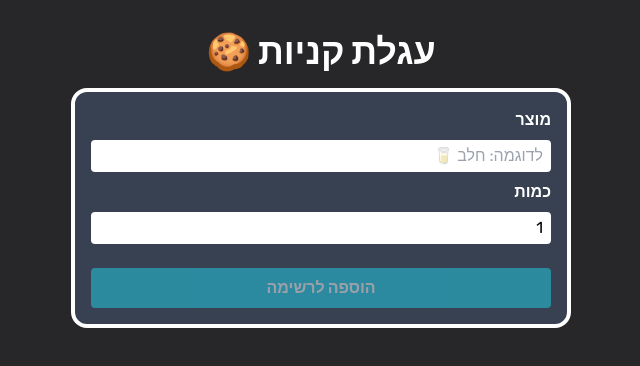
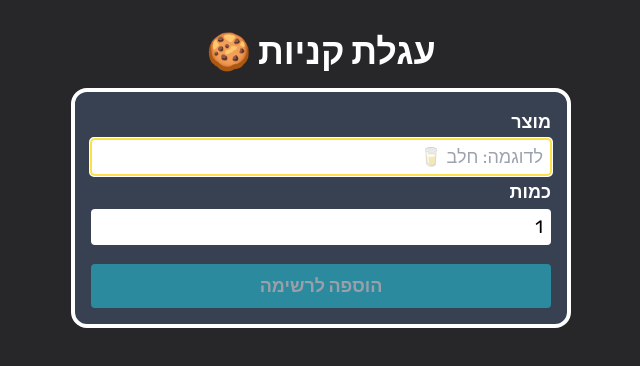
Before and after one commit to develad/cart, a React (Vite) app: page / in a window 1280 px wide. Shown: the top 366 px of the page, without its empty margins (319-959 px from the left). Built offline with nearby package versions, Linux system fonts and the light colour scheme.

Commit message:
:tada: UI and code update

```diff
--- a/src/App.tsx
+++ b/src/App.tsx
@@ -55,20 +55,20 @@ function App() {
   };
 
   return (
-    <div className='relative'>
-      <div className='min-h-screen bg-zinc-800  text-white flex flex-col items-center justify-between '>
+    <div className='min-h-screen bg-zinc-800  text-white flex flex-col items-center justify-between relative '>
       <div className='mx-auto container p-8  md:w-[600px]'>
         <h1 className='text-4xl text-center font-black '>🍪 עגלת קניות</h1>
-          <FormItems handleAddItem={handleAddItem} />
+        <FormItems
+          handleAddItem={handleAddItem}
+          items={listItems}
+        />
         <ListItems
           items={listItems}
           handlePress={handlePress}
         />
-          {listItems.length !== 0 && (
-            <TrashBtn setIsModalOpen={setIsModalOpen} />
-          )}
+        {listItems.length !== 0 && <TrashBtn setIsModalOpen={setIsModalOpen} />}
+        <AllDone items={listItems} />
       </div>
-        <AllDone items={listItems} />
       {isModalOpen && (
         <Modal
           setIsModalOpen={setIsModalOpen}
@@ -76,7 +76,6 @@ function App() {
         />
       )}
     </div>
-    </div>
   );
 }
 
--- a/src/components/AllDone.tsx
+++ b/src/components/AllDone.tsx
@@ -8,9 +8,9 @@ const AllDone = ({ items }: itemsProps) => {
     items.every((item) => item.isChecked === true);
 
   return (
-    <div className='w-full grid place-items-center '>
+    <div className='w-full grid place-items-center mt-8 '>
       {isDone ? (
-        <div className='flex items-end justify-center pl-20 transition-opacity opacity-100'>
+        <div className='flex items-end justify-center pl-10 transition-opacity opacity-100'>
           <h1 className='text-2xl font-black pb-6 mx-2'>הכל הושלם</h1>
           <img
             src={cat}
@@ -18,7 +18,7 @@ const AllDone = ({ items }: itemsProps) => {
           />
         </div>
       ) : (
-        <div className='flex items-end justify-center pl-20 transition-opacity opacity-0 pointer-events-none'>
+        <div className='flex items-end justify-center pl-10 transition-opacity opacity-0 pointer-events-none'>
           <h1 className='text-2xl font-black pb-6 mx-2'>הכל הושלם</h1>
           <img
             src={cat}
--- a/src/components/FormItems.tsx
+++ b/src/components/FormItems.tsx
@@ -1,9 +1,11 @@
-import { useState } from "react";
-import { handleAddItemProp } from "../types/listTypes";
+import { useState, useEffect, useRef } from "react";
+import { handleAddItemProps } from "../types/listTypes";
 
-function FormItems({ handleAddItem }: handleAddItemProp) {
+function FormItems({ handleAddItem, items }: handleAddItemProps) {
   const [name, setName] = useState("");
   const [quantity, setQuantity] = useState(1);
+
+  const textRef = useRef<HTMLInputElement>(null);
 
   const handleSubmit = (e: React.FormEvent<HTMLFormElement>) => {
     e.preventDefault();
@@ -11,15 +13,22 @@ function FormItems({ handleAddItem }: handleAddItemProp) {
     setName("");
     setQuantity(1);
   };
+
+  useEffect(() => {
+    if (textRef.current) {
+      textRef.current.focus();
+    }
+  }, [items.length]);
+
   return (
     <form
       dir='rtl'
       onSubmit={handleSubmit}
-      className='w-full md:w-[500px] h-60 bg-gray-700 rounded-2xl p-4 flex flex-col justify-between my-4 mx-auto border-4 border-white'
+      className='w-full md:w-[500px] h-60 bg-gray-700 rounded-2xl p-4 flex flex-col justify-between mt-4 mb-8 mx-auto border-4 border-white'
     >
       <label
         htmlFor='name'
-        className='font-bold'
+        className='font-bold text-lg'
       >
         מוצר
       </label>
@@ -28,13 +37,14 @@ function FormItems({ handleAddItem }: handleAddItemProp) {
         id='name'
         placeholder='לדוגמה: חלב 🥛'
         onChange={(e) => setName(e.target.value)}
-        className='rounded py-1 px-2 text-black'
+        className='rounded py-1 px-2 text-black outline-yellow-300 text-lg'
         value={name}
+        ref={textRef}
         required
       />
       <label
         htmlFor='quantity'
-        className='font-bold'
+        className='font-bold text-lg'
       >
         כמות
       </label>
@@ -43,14 +53,14 @@ function FormItems({ handleAddItem }: handleAddItemProp) {
         id='quantity'
         placeholder='לדוגמה: 3'
         onChange={(e) => setQuantity(e.currentTarget.valueAsNumber)}
-        className='rounded py-1 px-2 text-black'
+        className='rounded py-1 px-2 text-black outline-yellow-300 text-lg'
         value={quantity}
         min='1'
         required
       />
       <button
         type='submit'
-        className='rounded bg-cyan-400 font-bold p-2 mt-4 disabled:opacity-50'
+        className='rounded bg-cyan-400 font-bold p-2 mt-4 text-lg disabled:opacity-50'
         disabled={name.trim().length === 0}
       >
         הוספה לרשימה
--- a/src/components/ListItem.tsx
+++ b/src/components/ListItem.tsx
@@ -16,7 +16,7 @@ const ListItem: React.FC<handlePressProp> = ({ item, handlePress }) => {
         type='checkbox'
         checked={item.isChecked}
         onChange={handleChecked}
-        className='mx-4 appearance-none checked:bg-emerald-400 rounded-full border-2 border-white'
+        className='mx-4 appearance-none checked:bg-emerald-400 rounded-full border-2 border-white cursor-pointer'
         style={{ width: "30px", height: "30px" }}
       />
       <span
--- a/src/index.css
+++ b/src/index.css
@@ -7,5 +7,6 @@
 @layer base {
   html {
     font-family: "Rubik", sans-serif;
+    -webkit-tap-highlight-color: transparent;
   }
 }
--- a/src/types/listTypes.ts
+++ b/src/types/listTypes.ts
@@ -16,8 +16,9 @@ interface handleItemPressProp {
   handlePress: (id: number, btnState: boolean) => void;
 }
 
-interface handleAddItemProp {
+interface handleAddItemProps {
   handleAddItem: (name: string, quantity: number) => void;
+  items: listItem[];
 }
 
 interface handlePressProp {
@@ -29,7 +30,7 @@ export type {
   listItem,
   itemsProps,
   itemProp,
-  handleAddItemProp,
+  handleAddItemProps,
   handlePressProp,
   handleItemPressProp,
 };
```
Lines whose indentation alone changed are shown as unchanged.
